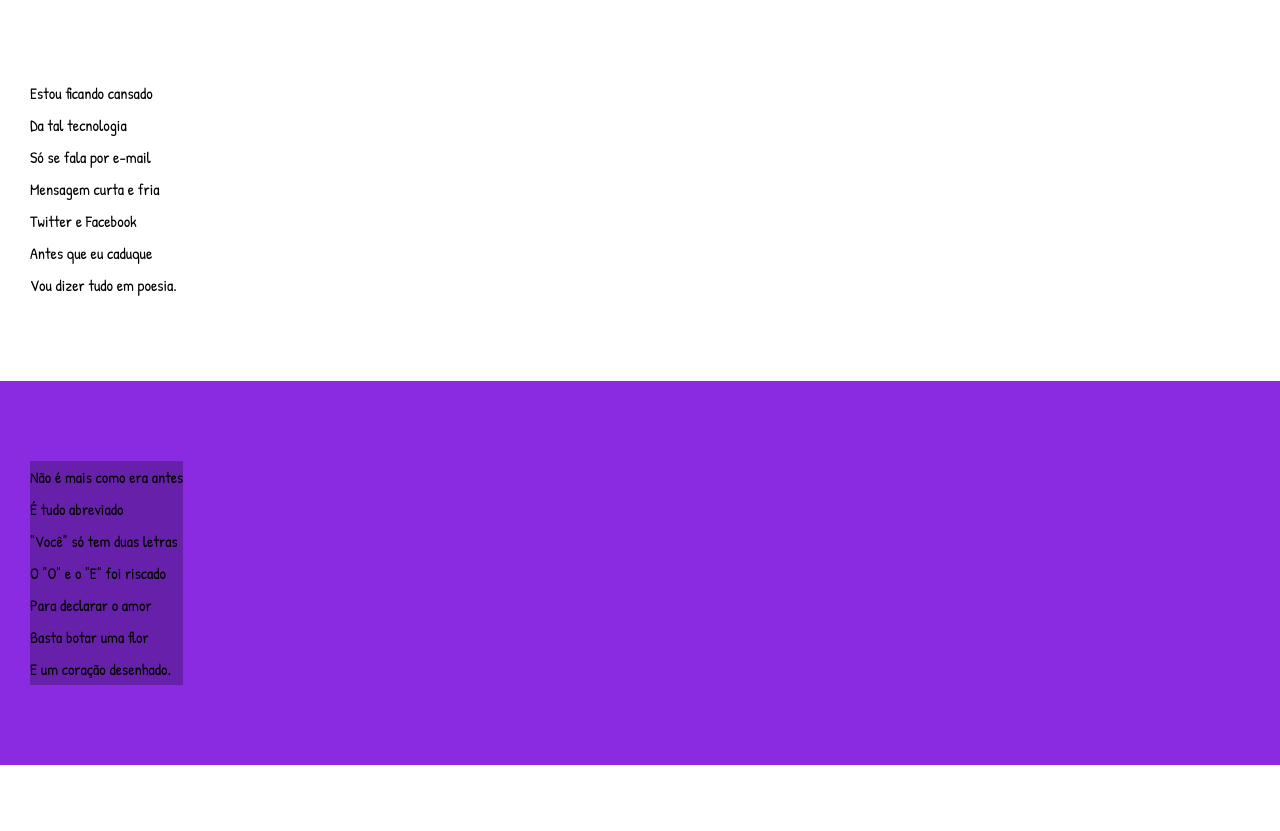
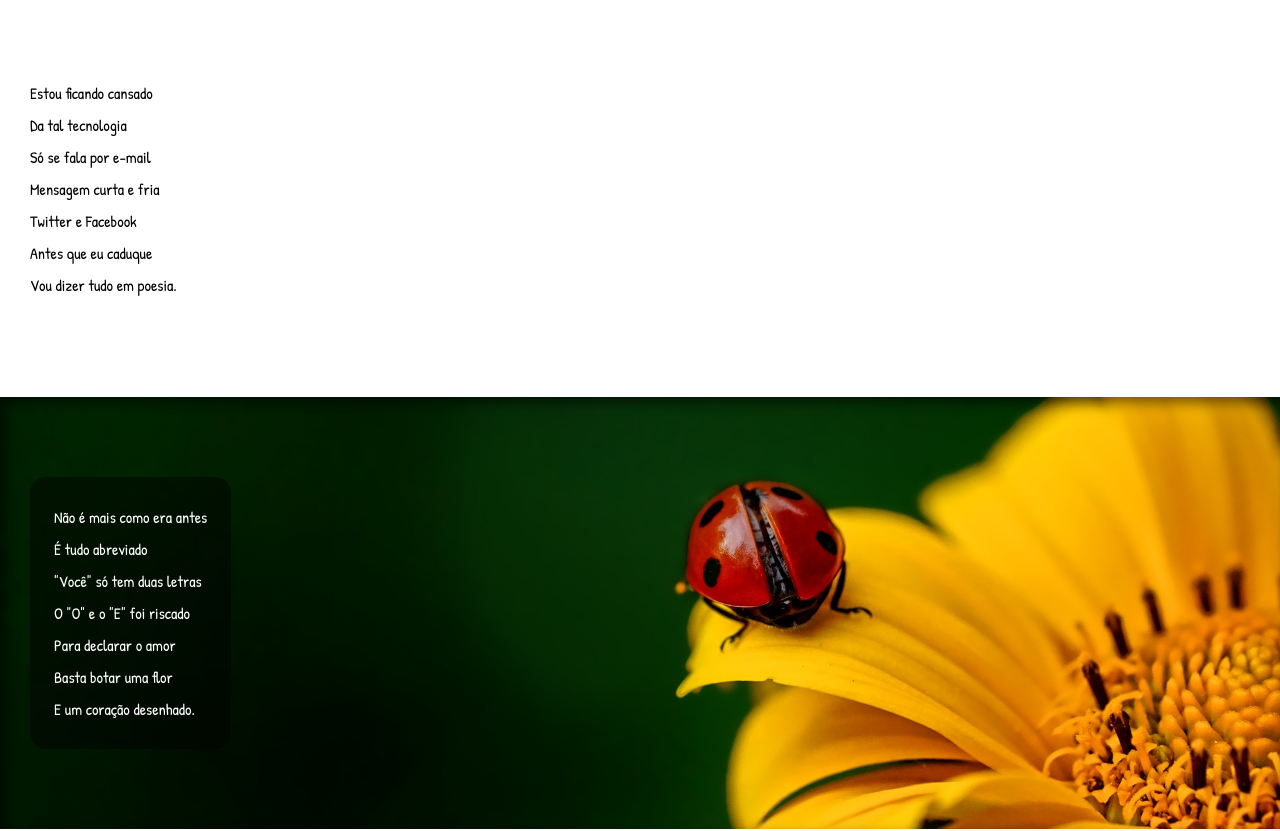
Before and after one commit to DevJPaiva/proejeto-2-curso-html-css-cap-20, a plain HTML site: page index.html in a window 1280 px wide. Shown: the part 158-989 px from the top of the page. Drawn offline with Linux system fonts and the light colour scheme.

Commit message:
finalização

```diff
--- a/index.html
+++ b/index.html
@@ -30,7 +30,7 @@
         </p>
     </section>
 
-    <section class="imagem">
+    <section class="imagem" id="img01">
         <p>
             Não é mais como era antes <br>
             É tudo abreviado <br>
@@ -62,7 +62,7 @@
         </p>
     </section>
 
-    <section class="imagem">
+    <section class="imagem" id="img02">
         <p>
             Tenho saudade das cartas <br>
             Escritas com a própria mão <br>
--- a/style.css
+++ b/style.css
@@ -58,6 +58,10 @@ section {
     font-family: var(--fonte3)
 }
 
+section > p {
+    padding-bottom: 1em;
+}
+
 section.normal {
     background-color: white;
     color: black;
@@ -65,29 +69,27 @@ section.normal {
 
 section.imagem {
     background-color: blueviolet;
+    color: white;
+    box-shadow: inset 6px 6px 13px 0px rgba(0, 0, 0, 0.529);
+    background-position: right center;
+    background-attachment: fixed;
+    background-size: cover;
 }
 
 section.imagem > p {
     display: inline-block;
-    background-color: rgba(0, 0, 0, 0.253);
+    padding: 24px;
+    border-radius: 16px;
+    background-color: rgba(0, 0, 0, 0.450);
 }
 
+section#img01 {
+    background-image: url('imagens/background001.jpg');
+}
 
-
-
-
-
-
-
-
-
-
-
-
-
-
-
-
+section#img02 {
+    background-image: url('imagens/background002.jpg');
+}
 
 footer {
     background-color: black;
```
